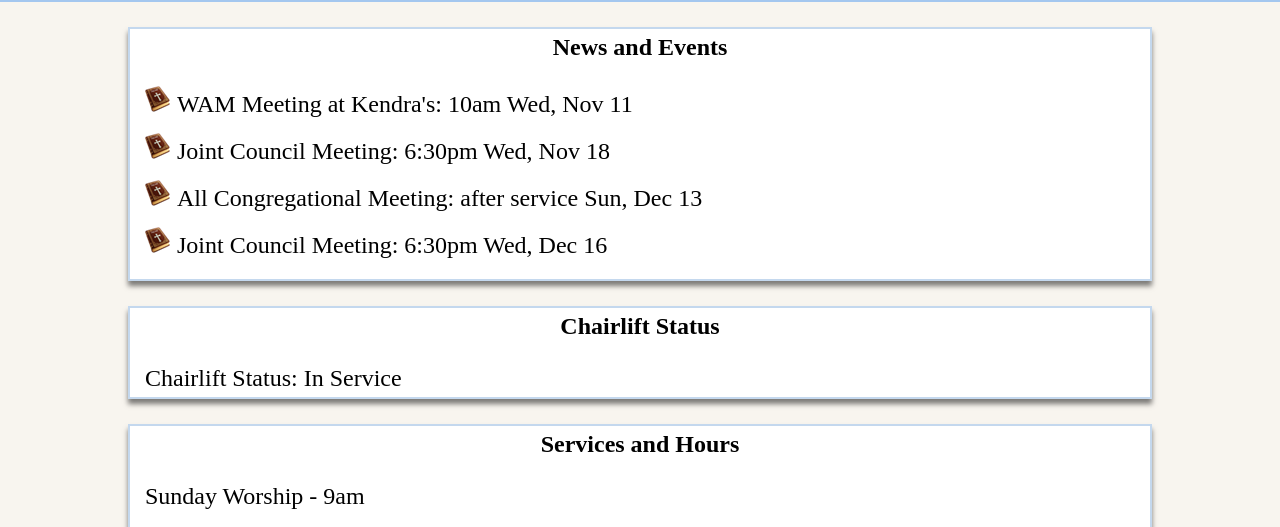
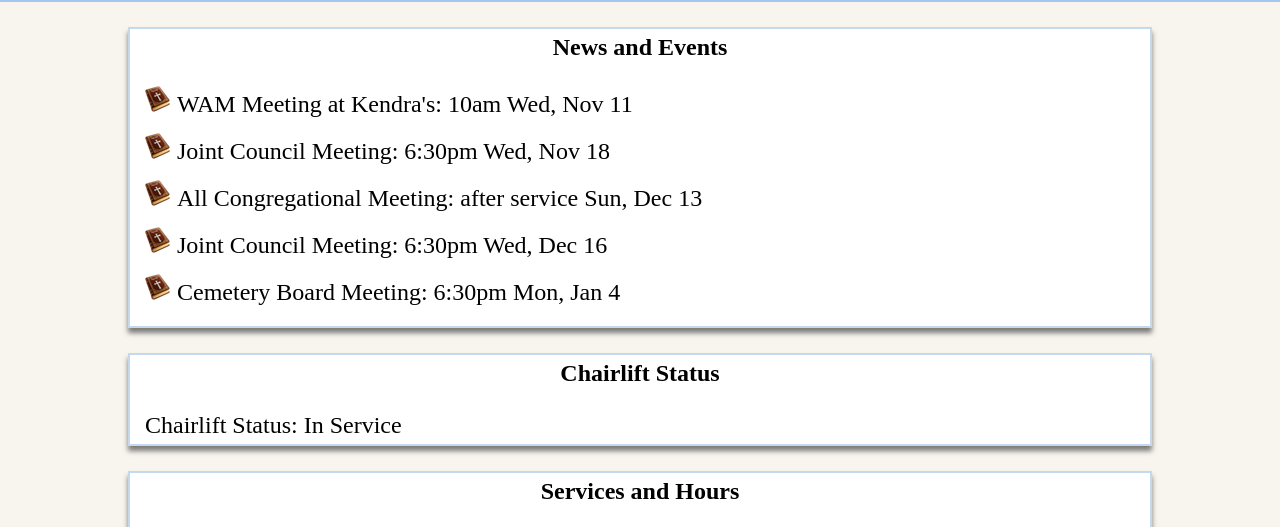
Before and after one commit to JointWeb/Website, a plain HTML site: page index.html in a window 1280 px wide. Shown: the part 222-749 px from the top of the page. Drawn offline with Linux system fonts and the light colour scheme.

Commit message:
calendar

```diff
--- a/index.html
+++ b/index.html
@@ -55,6 +55,7 @@
                     <li>Joint Council Meeting: 6:30pm Wed, Nov 18</li>
                     <li>All Congregational Meeting: after service Sun, Dec 13</li>
                     <li>Joint Council Meeting: 6:30pm Wed, Dec 16</li>
+                    <li>Cemetery Board Meeting: 6:30pm Mon, Jan 4</li>
                </ul>
 
           </section>
```
